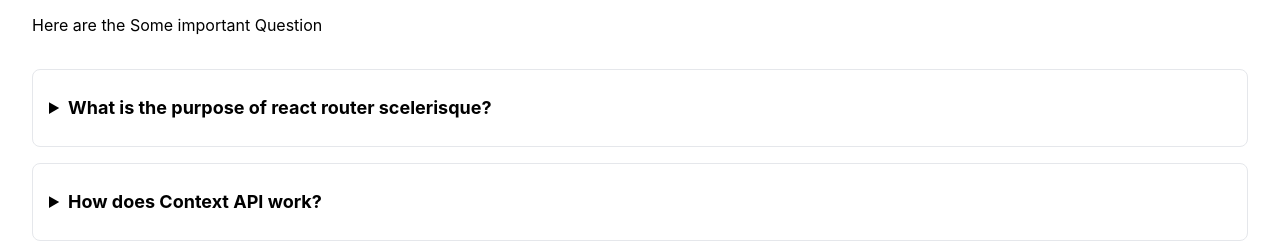
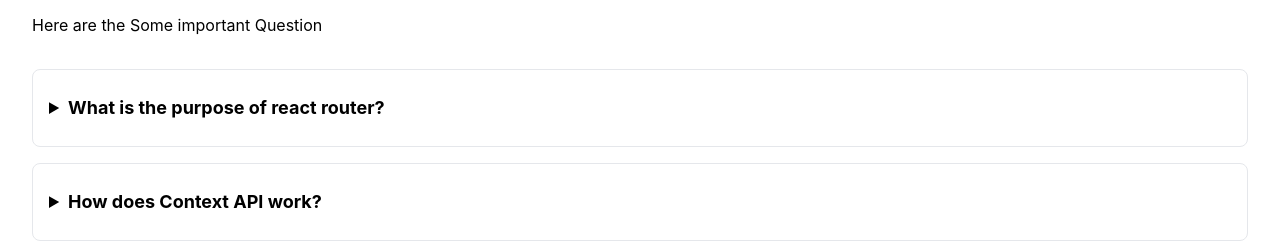
Before and after one commit to TH-Raju/project_quiz_warrior, a React (Create React App) app: page /blog in a window 1280 px wide. Shown: the part 171-414 px from the top of the page. Built offline with nearby package versions, Linux system fonts and the light colour scheme.

Commit message:
Readme.md setup

```diff
--- a/src/components/Blog.jsx
+++ b/src/components/Blog.jsx
@@ -8,7 +8,7 @@ const Blog = () => {
                 <p className="mt-4 mb-8 dark:text-gray-700">Here are the Some important Question </p>
                 <div className="space-y-4">
                     <details className="w-full border rounded-lg">
-                        <summary className="px-4 py-6 focus:outline-none focus-visible:ring-violet-400 font-bold text-lg">What is the purpose of react router scelerisque?</summary>
+                        <summary className="px-4 py-6 focus:outline-none focus-visible:ring-violet-400 font-bold text-lg">What is the purpose of react router?</summary>
                         <p className="px-4 py-6 pt-0 ml-4 -mt-4 dark:text-gray-700">React Router is a standard library for routing in React. It enables the navigation among views of various components in a React Application, allows changing the browser URL, and keeps the UI in sync with the URL </p>
                     </details>
                     <details className="w-full border rounded-lg">
--- a/src/components/QuizCard.jsx
+++ b/src/components/QuizCard.jsx
@@ -11,7 +11,7 @@ const QuizCard = ({ quiz }) => {
                     <div className="flex flex-col justify-between p-6 space-y-8">
                         <div className="space-y-2">
                             <h2 className="text-3xl font-semibold tracking-wide">{name}</h2>
-                            <p className="dark:text-gray-100">Total: {total}</p>
+                            <p className="dark:text-gray-100">Total: {total} Quiz</p>
                         </div>
                         <Link to={`../quiz/${id}`}>
                             <button type="button" className="flex items-center justify-center w-full p-3 font-semibold tracking-wide rounded-md dark:bg-violet-400 dark:text-gray-900">Start</button>
```
Also changed, not shown: 1 other file (tests, documents, lock files or other folders).
